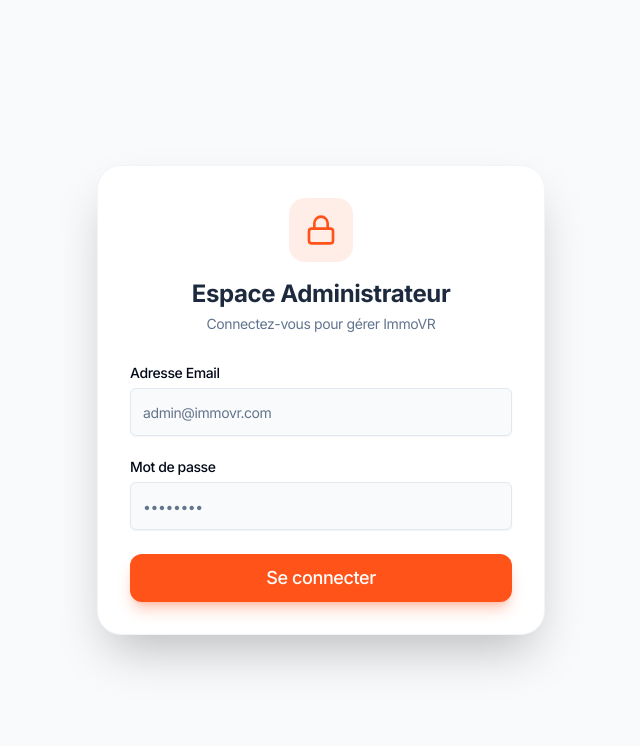
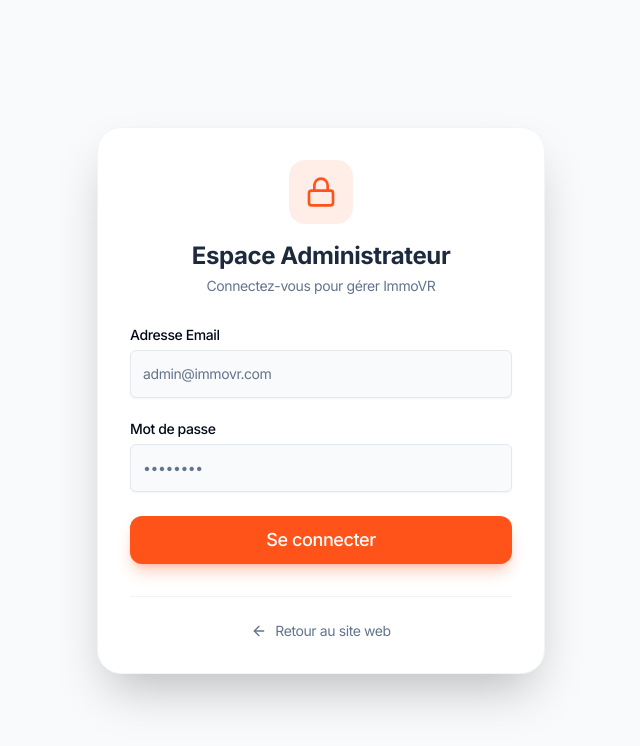
Before and after one commit to isotic-benin/immovr, a Next.js app: page /admin/login in a window 1280 px wide. Shown: the top 746 px of the page, without its empty margins (319-959 px from the left). Built offline with nearby package versions, Linux system fonts and the light colour scheme.

Commit message:
Ajout du lien de pointage vers la page accueil sur la page de login

```diff
--- a/src/app/(admin)/admin/login/page.tsx
+++ b/src/app/(admin)/admin/login/page.tsx
@@ -3,10 +3,11 @@
 import { signIn } from "next-auth/react";
 import { useState } from "react";
 import { useRouter } from "next/navigation";
+import Link from "next/link";
 import { Button } from "@/components/ui/button";
 import { Input } from "@/components/ui/input";
 import { Label } from "@/components/ui/label";
-import { Lock } from "lucide-react";
+import { Lock, ArrowLeft } from "lucide-react";
 
 export default function AdminLogin() {
     const router = useRouter();
@@ -106,6 +107,13 @@ export default function AdminLogin() {
                         {loading ? "Connexion..." : "Se connecter"}
                     </Button>
                 </form>
+
+                <div className="mt-8 pt-6 border-t border-slate-100 flex justify-center">
+                    <Link href="/" className="text-sm text-slate-500 hover:text-primary transition-colors flex items-center gap-2">
+                        <ArrowLeft size={16} />
+                        Retour au site web
+                    </Link>
+                </div>
             </div>
         </div>
     );
```
